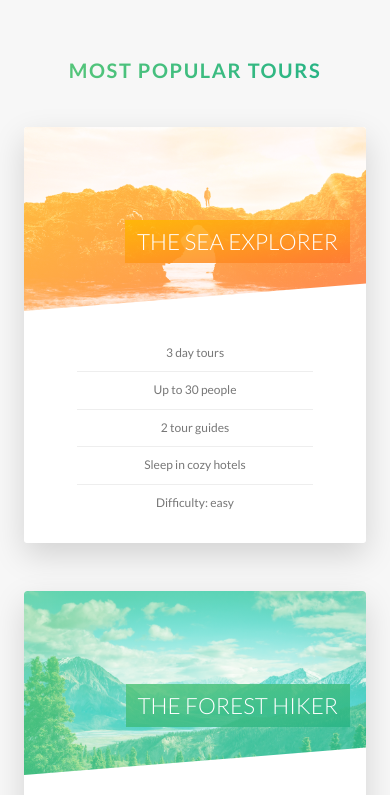
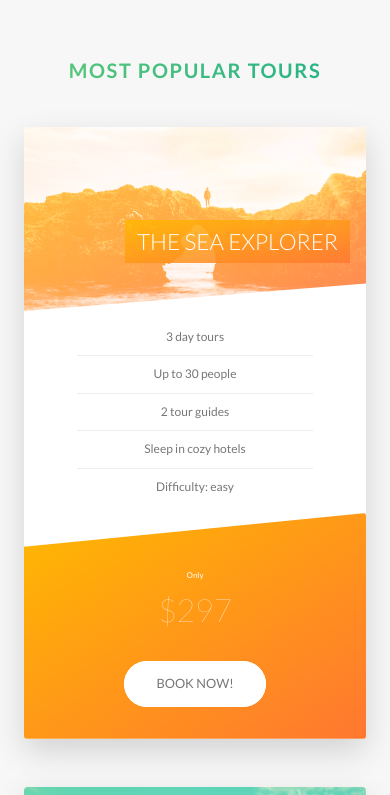
Before and after one commit to Yung-Che/Natours-html, a website: page index.html in a window 390 px wide. Shown: the part 2485-3280 px from the top of the page. Drawn offline with Linux system fonts and the light colour scheme.

Commit message:
feat: Writing Media Queries - Tours, Stories and Booking Sections

```diff
--- a/sass/components/_card.scss
+++ b/sass/components/_card.scss
@@ -142,4 +142,50 @@
     font-size: 6rem;
     font-weight: 100;
   }
+
+  @include respond(tab-port) {
+    height: auto;
+    border-radius: 3px;
+    background-color: $color-white;
+    box-shadow: 0 1.5rem 4rem rgba($color-black, 0.15);
+
+    &__side {
+      height: auto;
+      position: relative;
+      box-shadow: none;
+
+
+      &--back {
+        transform: rotateY(0);
+        clip-path: polygon(0 15%, 100% 0, 100% 100%, 0 100%);
+      }
+
+    }
+
+    &:hover &__side--front {
+      transform: rotateY(0);
+    }
+
+    .card__details {
+      padding: 1rem 3rem;
+    }
+
+    // FRONT SIDE STYLING
+    &__cta {
+      position: relative;
+      top: 0;
+      left: 0;
+      transform: translate(0);
+      width: 100%;
+      padding: 7rem 4rem 4rem 4rem;
+    }
+
+    &__price-box {
+      margin-bottom: 3rem;
+    }
+
+    &__price-value {
+      font-size: 4rem;
+    }
+  }
 }
--- a/sass/components/_form.scss
+++ b/sass/components/_form.scss
@@ -15,6 +15,10 @@
     width: 90%;
     display: block;
     transition: all 0.3s;
+
+    @include respond(tab-port) {
+      width: 100%;
+    }
 
     &:focus {
       outline: none;
@@ -49,6 +53,11 @@
   &__radio-group {
     width: 49%;
     display: inline-block;
+
+    @include respond(tab-port) {
+      width: 100%;
+      margin-bottom: 2rem;
+    }
   }
 
   &__radio-input {
--- a/sass/components/_story.scss
+++ b/sass/components/_story.scss
@@ -9,6 +9,16 @@
   font-size: $default-font-size;
   transform: skewX(-12deg);
 
+  @include respond(tab-port) {
+    width: 100%;
+    padding: 4rem;
+    padding-left: 7rem;
+  }
+
+  @include respond(phone) {
+    transform: skewX(0);
+  }
+
   &__shape {
     width: 15rem;
     height: 15rem;
@@ -19,6 +29,10 @@
     clip-path: circle(50% at 50% 50%);
     transform: translateX(-3rem) skewX(12deg);
     position: relative;
+
+    @include respond(phone) {
+      transform: translateX(-3rem) skewX(0);
+    }
   }
 
   &__img {
@@ -30,6 +44,10 @@
 
   &__text {
     transform: skewX(12deg);
+
+    @include respond(phone) {
+      transform: skewX(0);
+    }
   }
 
   &__caption {
--- a/sass/layout/_navigation.scss
+++ b/sass/layout/_navigation.scss
@@ -42,6 +42,11 @@
     @include respond(tab-port) {
       top: 4.5rem;
       right: 4.5rem;
+    }
+
+    @include respond(phone) {
+      top: 3.5rem;
+      right: 3.5rem;
     }
 
   }
--- a/sass/pages/_home.scss
+++ b/sass/pages/_home.scss
@@ -58,10 +58,25 @@
   border-radius: 3px;
   box-shadow: 0 1.5rem 4rem rgba($color-black, 0.2);
 
-  height: 50rem;
+  @include respond(tab-land) {
+    background-image: linear-gradient(105deg, rgba($color-white, 0.9) 0%, rgba($color-white, 0.9) 65%, transparent 65%), url(../../img/nat-10.jpg);
+    background-size: cover;
+  }
+
+  @include respond(tab-port) {
+    background-image: linear-gradient(to right, rgba($color-white, 0.9) 0%, rgba($color-white, 0.9) 100%), url(../../img/nat-10.jpg);
+  }
 
   &__form {
     width: 50%;
     padding: 6rem;
+
+    @include respond(tab-land) {
+      width: 65%;
+    }
+
+    @include respond(tab-port) {
+      width: 100%;
+    }
   }
 }
```
Also changed, not shown: css/main.css, 1 other file.
